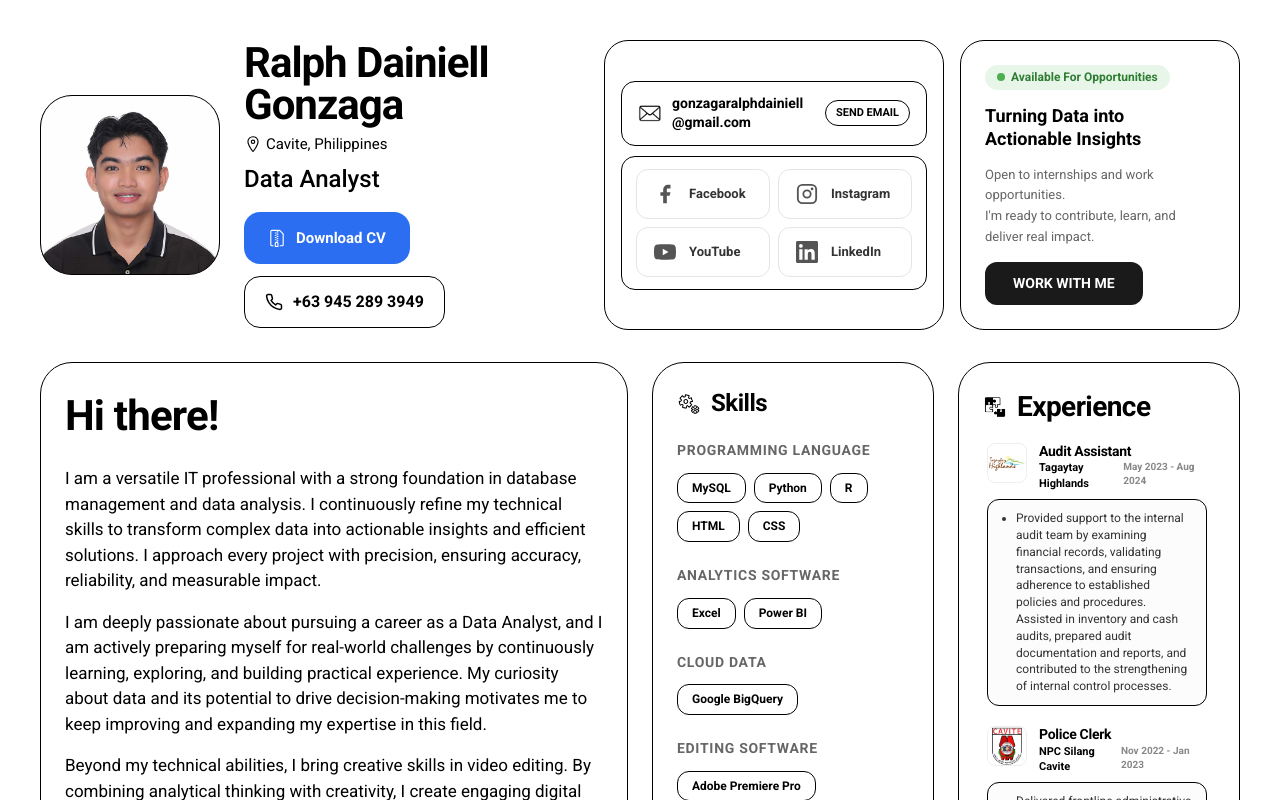
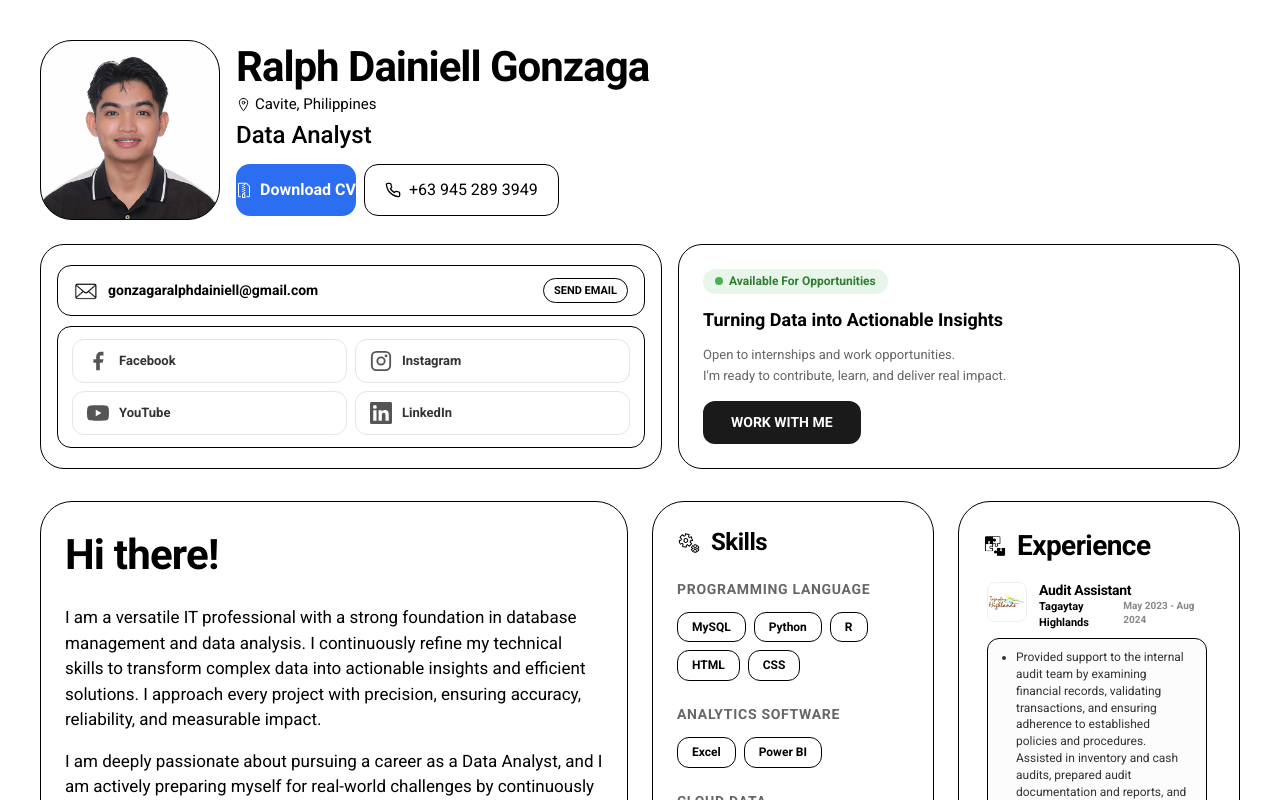
Before and after one commit to Valiantic/Ralph-Dainiell, a Next.js app: page / in a window 1280 px wide. Shown: the top 800 px of the page. Built offline with nearby package versions, Linux system fonts and the light colour scheme.

Commit message:
lasthope

```diff
--- a/app/components/ProfileHero.tsx
+++ b/app/components/ProfileHero.tsx
@@ -25,11 +25,20 @@ export const ProfileHero = ({ data }: ProfileHeroProps) => {
             width: '100%',
             flexWrap: 'wrap'
         }}>
+            {/* TOP ROW: Photo + Bio — always side by side, never stacks */}
+            <div style={{
+                display: 'flex',
+                flexDirection: 'row',
+                gap: '16px',
+                alignItems: 'center',
+                width: '100%',
+                flexWrap: 'nowrap',
+            }}>
                 {/* 1. Profile Pic */}
                 <div className="hero-img-container" style={{
-                width: '180px',
-                height: '180px',
-                borderRadius: '32px',
+                    width: '120px',
+                    height: '120px',
+                    borderRadius: '24px',
                     background: '#000',
                     display: 'flex',
                     alignItems: 'center',
@@ -48,43 +57,54 @@ export const ProfileHero = ({ data }: ProfileHeroProps) => {
                 </div>
 
                 {/* 2. Main Bio Info */}
-            <div className="hero-info" style={{ flex: '1 1 300px', display: 'flex', flexDirection: 'column', gap: '8px', minWidth: '300px' }}>
-                <h1 style={{ fontSize: '42px', fontWeight: 800, letterSpacing: '-1px', lineHeight: 1, color: '#000' }}>{data.name}</h1>
-                <div style={{ display: 'flex', alignItems: 'center', gap: '4px', color: '#000', fontSize: '15px' }}>
-                    <IoLocationOutline size={18} color="#000" />
-                    {data.location}
+                <div className="hero-info" style={{
+                    flex: 1,
+                    display: 'flex',
+                    flexDirection: 'column',
+                    gap: '4px',
+                    minWidth: 0,
+                }}>
+                    <h1 className="hero-name" style={{ fontWeight: 800, letterSpacing: '-1px', lineHeight: 1.1, color: '#000', margin: 0 }}>
+                        {data.name}
+                    </h1>
+                    <div style={{ display: 'flex', alignItems: 'center', gap: '4px', color: '#000' }}>
+                        <IoLocationOutline size={15} color="#000" />
+                        <span className="hero-location">{data.location}</span>
                     </div>
-                <div style={{ fontSize: '24px', fontWeight: 500, color: '#000', marginBottom: '8px' }}>
+                    <div className="hero-role" style={{ fontWeight: 500, color: '#000' }}>
                         {data.roles.join(' \\ ')}
                     </div>
-                <div className="hero-buttons" style={{ display: 'flex', gap: '12px', flexWrap: 'wrap' }}>
+                    <div className="hero-buttons" style={{ display: 'flex', gap: '8px', flexWrap: 'wrap', marginTop: '4px' }}>
                         <Link
                             href="/resume/GonzagaRalphDainiellCVresume_.pdf"
                             target="_blank"
                             download
                             className="cv-button"
                             style={{
-                            background: '#2b6ef2', color: '#fff', padding: '12px 24px',
-                            borderRadius: '16px', fontWeight: 700, display: 'flex',
-                            alignItems: 'center', gap: '10px', textDecoration: 'none',
-                            fontSize: '15px', height: '52px', boxSizing: 'border-box'
+                                background: '#2b6ef2', color: '#fff',
+                                borderRadius: '14px', fontWeight: 700, display: 'flex',
+                                alignItems: 'center', gap: '8px', textDecoration: 'none',
+                                boxSizing: 'border-box', whiteSpace: 'nowrap',
                             }}
                         >
-                        <GoFileZip size={18} color="#fff" />
+                            <GoFileZip size={16} color="#fff" />
                             Download CV
                         </Link>
                         <div className="card phone-card" style={{
-                        padding: '12px 20px', borderRadius: '16px', display: 'flex',
-                        alignItems: 'center', gap: '10px', fontWeight: 700, fontSize: '16px',
-                        height: '52px', boxSizing: 'border-box', border: '1.5px solid #000'
+                            borderRadius: '14px', display: 'flex',
+                            alignItems: 'center', gap: '8px', fontWeight: 700,
+                            boxSizing: 'border-box', border: '1.5px solid #000',
+                            whiteSpace: 'nowrap',
                         }}>
-                        <LuPhone size={18} color="#000" />
-                        {data.contact.phone}
+                            <LuPhone size={16} color="#000" />
+                            <span className="phone-text">{data.contact.phone}</span>
+                        </div>
                     </div>
                 </div>
             </div>
 
-            <div className="hero-cards-wrapper" style={{ display: 'flex', gap: '16px', flex: '1 1 600px', flexWrap: 'wrap', alignItems: 'stretch' }}>
+            {/* BOTTOM: Cards — email/socials + opportunities */}
+            <div className="hero-cards-wrapper" style={{ display: 'flex', gap: '16px', width: '100%', flexWrap: 'wrap', alignItems: 'stretch' }}>
 
                 {/* 3. LEFT CARD — Email + Socials */}
                 <div className="card contact-card" style={{
@@ -120,16 +140,14 @@ export const ProfileHero = ({ data }: ProfileHeroProps) => {
                         </Link>
                     </div>
 
-                    {/* Social Media — 2x2 gray style with hover */}
+                    {/* Social Media — 2x2 */}
                     <div style={{
                         border: '1.5px solid #000', borderRadius: '14px', padding: '12px 14px',
                         display: 'grid', gridTemplateColumns: 'repeat(2, 1fr)', gap: '8px',
                         boxSizing: 'border-box'
                     }}>
                         {/* Facebook */}
-                        <Link
-                            href={data.socials.facebook || '#'}
-                            target="_blank"
+                        <Link href={data.socials.facebook || '#'} target="_blank"
                             onMouseEnter={() => setHoveredSocial('facebook')}
                             onMouseLeave={() => setHoveredSocial(null)}
                             style={{
@@ -138,20 +156,15 @@ export const ProfileHero = ({ data }: ProfileHeroProps) => {
                                 borderRadius: '12px', textDecoration: 'none',
                                 background: hoveredSocial === 'facebook' ? '#1877F2' : '#fff',
                                 transition: 'all 0.3s ease'
-                            }}
-                        >
-                            <div style={{ width: '28px', height: '28px', background: 'transparent', display: 'flex', alignItems: 'center', justifyContent: 'center', flexShrink: 0 }}>
-                                <svg width="22" height="22" viewBox="0 0 24 24" fill={hoveredSocial === 'facebook' ? '#fff' : '#555'} style={{ transition: 'all 0.3s ease' }}>
+                            }}>
+                            <svg width="22" height="22" viewBox="0 0 24 24" fill={hoveredSocial === 'facebook' ? '#fff' : '#555'}>
                                 <path d="M18 2h-3a5 5 0 0 0-5 5v3H7v4h3v8h4v-8h3l1-4h-4V7a1 1 0 0 1 1-1h3z"/>
                             </svg>
-                            </div>
                             <span style={{ fontSize: '13px', fontWeight: 600, color: hoveredSocial === 'facebook' ? '#fff' : '#333', transition: 'all 0.3s ease' }}>Facebook</span>
                         </Link>
 
                         {/* Instagram */}
-                        <Link
-                            href={data.socials.instagram || '#'}
-                            target="_blank"
+                        <Link href={data.socials.instagram || '#'} target="_blank"
                             onMouseEnter={() => setHoveredSocial('instagram')}
                             onMouseLeave={() => setHoveredSocial(null)}
                             style={{
@@ -160,22 +173,17 @@ export const ProfileHero = ({ data }: ProfileHeroProps) => {
                                 borderRadius: '12px', textDecoration: 'none',
                                 background: hoveredSocial === 'instagram' ? 'linear-gradient(45deg, #F77737, #FD1D1D, #833AB4)' : '#fff',
                                 transition: 'all 0.3s ease'
-                            }}
-                        >
-                            <div style={{ width: '28px', height: '28px', background: 'transparent', display: 'flex', alignItems: 'center', justifyContent: 'center', flexShrink: 0 }}>
-                                <svg width="22" height="22" viewBox="0 0 24 24" fill="none" xmlns="http://www.w3.org/2000/svg" style={{ transition: 'all 0.3s ease' }}>
+                            }}>
+                            <svg width="22" height="22" viewBox="0 0 24 24" fill="none">
                                 <rect x="2" y="2" width="20" height="20" rx="5" ry="5" stroke={hoveredSocial === 'instagram' ? '#fff' : '#555'} strokeWidth="2" fill="none"/>
                                 <circle cx="12" cy="12" r="4" stroke={hoveredSocial === 'instagram' ? '#fff' : '#555'} strokeWidth="2" fill="none"/>
                                 <circle cx="17.5" cy="6.5" r="1.5" fill={hoveredSocial === 'instagram' ? '#fff' : '#555'}/>
                             </svg>
-                            </div>
                             <span style={{ fontSize: '13px', fontWeight: 600, color: hoveredSocial === 'instagram' ? '#fff' : '#333', transition: 'all 0.3s ease' }}>Instagram</span>
                         </Link>
 
                         {/* YouTube */}
-                        <Link
-                            href={data.socials.youtube || '#'}
-                            target="_blank"
+                        <Link href={data.socials.youtube || '#'} target="_blank"
                             onMouseEnter={() => setHoveredSocial('youtube')}
                             onMouseLeave={() => setHoveredSocial(null)}
                             style={{
@@ -184,20 +192,15 @@ export const ProfileHero = ({ data }: ProfileHeroProps) => {
                                 borderRadius: '12px', textDecoration: 'none',
                                 background: hoveredSocial === 'youtube' ? '#FF0000' : '#fff',
                                 transition: 'all 0.3s ease'
-                            }}
-                        >
-                            <div style={{ width: '28px', height: '28px', background: 'transparent', display: 'flex', alignItems: 'center', justifyContent: 'center', flexShrink: 0 }}>
-                                <svg width="22" height="22" viewBox="0 0 24 24" fill={hoveredSocial === 'youtube' ? '#fff' : '#555'} style={{ transition: 'all 0.3s ease' }}>
+                            }}>
+                            <svg width="22" height="22" viewBox="0 0 24 24" fill={hoveredSocial === 'youtube' ? '#fff' : '#555'}>
                                 <path d="M23.498 6.186a3.016 3.016 0 0 0-2.122-2.136C19.505 3.545 12 3.545 12 3.545s-7.505 0-9.377.505A3.017 3.017 0 0 0 .502 6.186C0 8.07 0 12 0 12s0 3.93.502 5.814a3.016 3.016 0 0 0 2.122 2.136c1.871.505 9.376.505 9.376.505s7.505 0 9.377-.505a3.015 3.015 0 0 0 2.122-2.136C24 15.93 24 12 24 12s0-3.93-.502-5.814zM9.545 15.568V8.432L15.818 12l-6.273 3.568z"/>
                             </svg>
-                            </div>
                             <span style={{ fontSize: '13px', fontWeight: 600, color: hoveredSocial === 'youtube' ? '#fff' : '#333', transition: 'all 0.3s ease' }}>YouTube</span>
                         </Link>
 
                         {/* LinkedIn */}
-                        <Link
-                            href={data.socials.linkedin || '#'}
-                            target="_blank"
+                        <Link href={data.socials.linkedin || '#'} target="_blank"
                             onMouseEnter={() => setHoveredSocial('linkedin')}
                             onMouseLeave={() => setHoveredSocial(null)}
                             style={{
@@ -206,13 +209,10 @@ export const ProfileHero = ({ data }: ProfileHeroProps) => {
                                 borderRadius: '12px', textDecoration: 'none',
                                 background: hoveredSocial === 'linkedin' ? '#0A66C2' : '#fff',
                                 transition: 'all 0.3s ease'
-                            }}
-                        >
-                           <div style={{ width: '28px', height: '28px', background: 'transparent', display: 'flex', alignItems: 'center', justifyContent: 'center', flexShrink: 0 }}>
-                                <svg width="22" height="22" viewBox="0 0 24 24" fill={hoveredSocial === 'linkedin' ? '#fff' : '#555'} style={{ transition: 'all 0.3s ease' }}>
+                            }}>
+                            <svg width="22" height="22" viewBox="0 0 24 24" fill={hoveredSocial === 'linkedin' ? '#fff' : '#555'}>
                                 <path d="M20.447 20.452h-3.554v-5.569c0-1.328-.027-3.037-1.852-3.037-1.853 0-2.136 1.445-2.136 2.939v5.667H9.351V9h3.414v1.561h.046c.477-.9 1.637-1.85 3.37-1.85 3.601 0 4.267 2.37 4.267 5.455v6.286zM5.337 7.433a2.062 2.062 0 0 1-2.063-2.065 2.064 2.064 0 1 1 2.063 2.065zm1.782 13.019H3.555V9h3.564v11.452zM22.225 0H1.771C.792 0 0 .774 0 1.729v20.542C0 23.227.792 24 1.771 24h20.451C23.2 24 24 23.227 24 22.271V1.729C24 .774 23.2 0 22.222 0h.003z"/>
                             </svg>
-                            </div>
                             <span style={{ fontSize: '13px', fontWeight: 600, color: hoveredSocial === 'linkedin' ? '#fff' : '#333', transition: 'all 0.3s ease' }}>LinkedIn</span>
                         </Link>
                     </div>
@@ -231,16 +231,13 @@ export const ProfileHero = ({ data }: ProfileHeroProps) => {
                         <div style={{ width: '8px', height: '8px', borderRadius: '50%', background: '#4caf50', flexShrink: 0 }} />
                         <span style={{ fontSize: '12px', fontWeight: 700, color: '#2e7d32' }}>Available For Opportunities</span>
                     </div>
-
                     <p style={{ fontSize: '18px', fontWeight: 800, color: '#000', margin: 0, lineHeight: 1.3 }}>
                         Turning Data into Actionable Insights
                     </p>
-
                     <p style={{ fontSize: '13px', color: '#666', margin: 0, lineHeight: 1.6 }}>
                         Open to internships and work opportunities.<br />
                         I'm ready to contribute, learn, and deliver real impact.
                     </p>
-
                     <Link
                         href={`mailto:${data.contact.email}`}
                         target="_blank"
@@ -261,53 +258,51 @@ export const ProfileHero = ({ data }: ProfileHeroProps) => {
             </div>
 
             <style jsx>{`
-                @media (max-width: 1024px) {
-                    .profile-hero {
-                        flex-direction: column !important;
-                        align-items: stretch !important;
-                        gap: 16px !important;
+                /* DESKTOP */
+                .hero-img-container {
+                    width: 180px !important;
+                    height: 180px !important;
+                    border-radius: 32px !important;
                 }
+                .hero-name { font-size: 42px; }
+                .hero-location { font-size: 15px; }
+                .hero-role { font-size: 24px; margin-bottom: 4px; }
+                .cv-button { padding: 12px 24px; font-size: 15px; height: 52px; }
+                .phone-card { padding: 12px 20px; font-size: 16px; height: 52px; }
+                .phone-text { display: inline; }
+
+                /* TABLET (iPad) */
+                @media (max-width: 1024px) and (min-width: 601px) {
+                    .hero-img-container {
+                        width: 120px !important;
+                        height: 120px !important;
+                        border-radius: 24px !important;
+                    }
+                    .hero-name { font-size: 32px; }
+                    .hero-location { font-size: 13px; }
+                    .hero-role { font-size: 18px; }
+                    .cv-button { padding: 10px 18px !important; font-size: 14px !important; height: 44px !important; }
+                    .phone-card { padding: 10px 16px !important; font-size: 14px !important; height: 44px !important; }
+                    .hero-cards-wrapper { flex-direction: column !important; }
+                    .contact-card, .opportunities-card { flex: none !important; width: 100% !important; }
+                }
+
+                /* MOBILE (smartphone) */
+                @media (max-width: 600px) {
                     .hero-img-container {
                         width: 90px !important;
                         height: 90px !important;
-                        border-radius: 20px !important;
-                        flex-shrink: 0 !important;
-                        align-self: flex-start !important;
+                        border-radius: 18px !important;
                     }
-                    .hero-info {
-                        width: 100% !important;
-                        min-width: 0 !important;
-                        flex: none !important;
-                    }
-                    .hero-info h1 {
-                        font-size: 32px !important;
-                    }
-                    .hero-buttons {
-                        flex-direction: column !important;
-                        gap: 10px !important;
-                    }
-                    .cv-button {
-                        width: 100% !important;
-                        justify-content: center !important;
-                    }
-                    .phone-card {
-                        width: 100% !important;
-                        justify-content: center !important;
-                        height: auto !important;
-                        padding: 10px !important;
-                    }
-                    .hero-cards-wrapper {
-                        width: 100% !important;
-                        flex: none !important;
-                        flex-direction: column !important;
-                        gap: 12px !important;
-                    }
-                    .contact-card, .opportunities-card {
-                        width: 100% !important;
-                        flex: none !important;
-                        height: auto !important;
-                        padding: 16px !important;
-                    }
+                    .hero-name { font-size: 22px; letter-spacing: -0.5px; }
+                    .hero-location { font-size: 12px; }
+                    .hero-role { font-size: 14px; }
+                    .cv-button { padding: 8px 12px !important; font-size: 13px !important; height: 38px !important; gap: 6px !important; }
+                    .phone-card { padding: 8px 10px !important; font-size: 13px !important; height: 38px !important; gap: 6px !important; }
+                    .phone-text { display: none; }
+                    .hero-buttons { gap: 6px !important; }
+                    .hero-cards-wrapper { flex-direction: column !important; }
+                    .contact-card, .opportunities-card { flex: none !important; width: 100% !important; }
                 }
             `}</style>
         </section>
```
Lines whose indentation alone changed are shown as unchanged.
